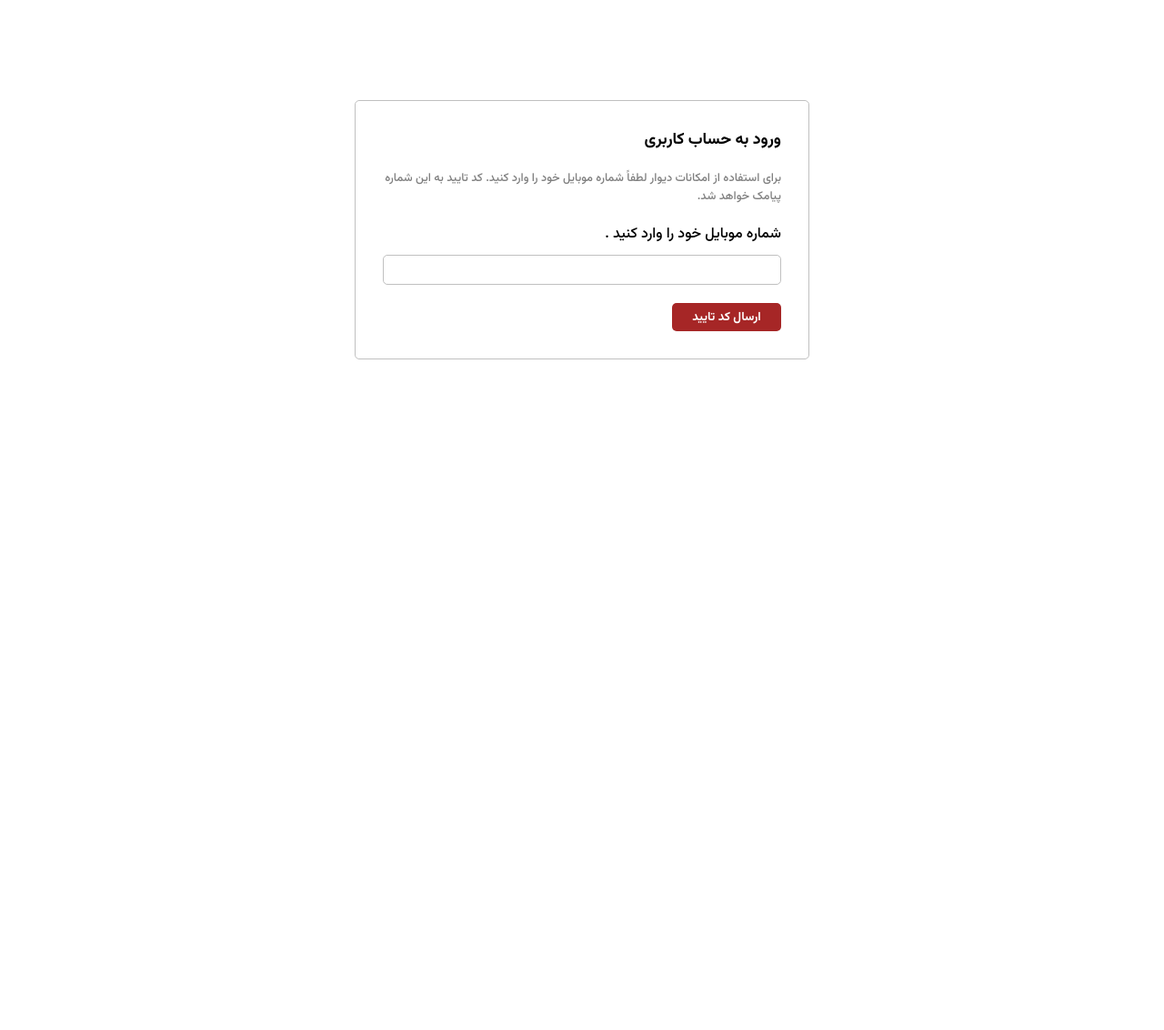
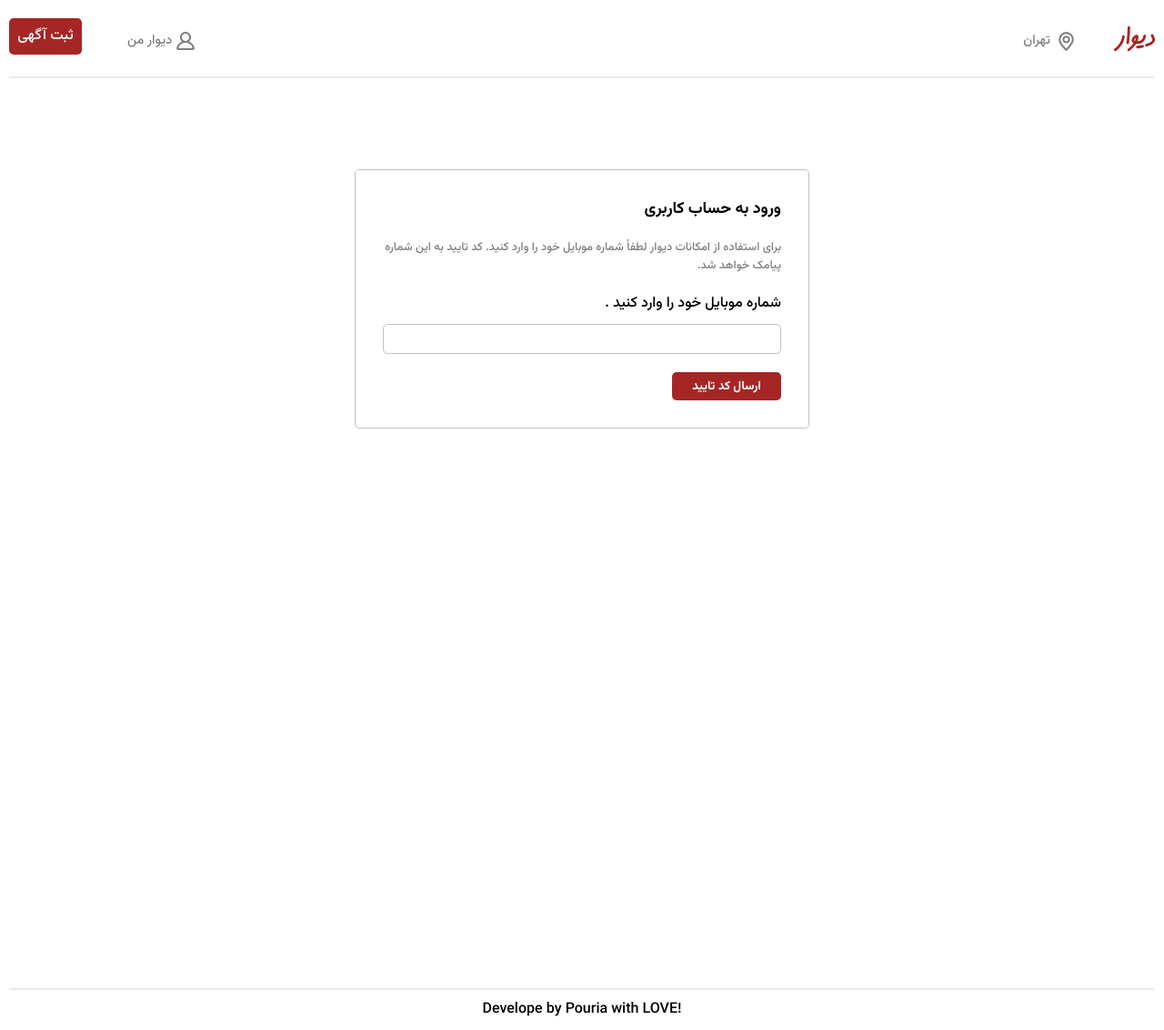
Before and after one commit to pouriashiralipour/divar-react, a React (Vite) app: page /auth in a window 1280 px wide. Shown: the whole page at 91% size. Before the commit the page ends 800 px from the top, so only its background shows below. Built offline with nearby package versions, Linux system fonts and the light colour scheme; no server answers.

Commit message:
add category form

```diff
--- a/src/App.jsx
+++ b/src/App.jsx
@@ -4,6 +4,7 @@
 import { ReactQueryDevtools } from "@tanstack/react-query-devtools";
 
 import defaultOptions from "src/configs/reactQuery";
+import Layouts from "./layouts/Layouts";
 
 function App() {
   const queryClient = new QueryClient({
@@ -12,7 +13,9 @@
   return (
     <QueryClientProvider client={queryClient}>
       <BrowserRouter>
-        <Router />
+        <Layouts>
+          <Router />
+        </Layouts>
         <ReactQueryDevtools />
       </BrowserRouter>
     </QueryClientProvider>
--- /dev/null
+++ b/src/components/CategoryForm.jsx
@@ -0,0 +1,43 @@
+import React, { useState } from "react";
+
+import styles from "./CategoryForm.module.css";
+import { useMutation } from "@tanstack/react-query";
+import { addCategory } from "src/services/admin";
+
+const CategoryForm = () => {
+  const [form, setForm] = useState({ name: "", slug: "", icon: "" });
+
+  const mutation = useMutation({
+    mutationFn: addCategory,
+  });
+  //   console.log(mutation.isPending, mutation.error, mutation.data);
+
+  const changeHandler = (event) => {
+    setForm({ ...form, [event.target.name]: event.target.value });
+  };
+
+  const submitHandler = (event) => {
+    event.preventDefault();
+    if (!form.name || !form.slug || !form.icon) return; // validation
+    mutation.mutate(form);
+    // console.log(form);
+  };
+  return (
+    <form
+      className={styles.form}
+      onChange={changeHandler}
+      onSubmit={submitHandler}
+    >
+      <h3>دسته بندی جدید</h3>
+      <label htmlFor='name'>اسم دسته بندی</label>
+      <input type='text' name='name' id='name' />
+      <label htmlFor='slug'>اسلاگ </label>
+      <input type='text' name='slug' id='slug' />
+      <label htmlFor='icon'>آیکون</label>
+      <input type='text' name='icon' id='icon' />
+      <button type='submit'>ایجاد</button>
+    </form>
+  );
+};
+
+export default CategoryForm;
--- /dev/null
+++ b/src/components/CategoryForm.module.css
@@ -0,0 +1,39 @@
+.form h3 {
+  margin-bottom: 30px;
+  border-bottom: 3px solid #a62626;
+  width: fit-content;
+  padding-bottom: 5px;
+}
+
+.form label {
+  display: block;
+  font-size: 0.9rem;
+  margin-bottom: 10px;
+}
+
+.form input {
+  display: block;
+  width: 300px;
+  padding: 5px;
+  border: 1px solid silver;
+  border-radius: 5px;
+  margin-bottom: 30px;
+}
+
+.form button {
+  background-color: #a62626;
+  color: #fff;
+  border: none;
+  padding: 10px 25px;
+  border-radius: 5px;
+  font-size: 0.9rem;
+  cursor: pointer;
+}
+
+.form p {
+  background-color: #a62626;
+  margin-bottom: 20px;
+  color: #fff;
+  text-align: cenetr;
+  border-radius: 5px;
+}
--- /dev/null
+++ b/src/layouts/Footer.jsx
@@ -0,0 +1,11 @@
+import styles from "./Footer.module.css";
+
+const Footer = () => {
+  return (
+    <footer className={styles.footer}>
+      <p>Develope by Pouria with LOVE!</p>
+    </footer>
+  );
+};
+
+export default Footer;
--- /dev/null
+++ b/src/layouts/Footer.module.css
@@ -0,0 +1,7 @@
+.footer {
+  text-align: center;
+  direction: ltr;
+  margin-top: 100px;
+  padding-top: 10px;
+  border-top: 2px solid rgb(234, 234, 234);
+}
--- /dev/null
+++ b/src/layouts/Header.jsx
@@ -0,0 +1,32 @@
+import styles from "./Header.module.css";
+
+import { Link } from "react-router";
+
+const Header = () => {
+  return (
+    <header className={styles.header}>
+      <div>
+        <Link to='/'>
+          <img src='divar.svg' className={styles.logo} />
+        </Link>
+        <span>
+          <img src='location.svg' />
+          <p>تهران</p>
+        </span>
+      </div>
+      <div>
+        <Link to='/auth'>
+          <span>
+            <img src='profile.svg' />
+            <p>دیوار من</p>
+          </span>
+        </Link>
+        <Link to='/dashboard' className={styles.button}>
+          ثبت آگهی
+        </Link>
+      </div>
+    </header>
+  );
+};
+
+export default Header;
--- /dev/null
+++ b/src/layouts/Header.module.css
@@ -0,0 +1,39 @@
+.header {
+  display: flex;
+  justify-content: space-between;
+  align-items: cenetr;
+  border-bottom: 2px solid rgb(234, 234, 234);
+  padding: 10px 0;
+  margin-bottom: 20px;
+}
+
+.button {
+  background-color: #a62626;
+  color: #fff;
+  height: 40px;
+  width: 80px;
+  line-height: 40px;
+  text-align: center;
+  border-radius: 5px;
+  margin-right: 50px;
+}
+
+.logo {
+  width: 45px;
+  margin-left: 40px;
+}
+
+.header div {
+  display: flex;
+}
+
+.header span {
+  display: flex;
+  align-items: center;
+  color: grey;
+  height: 50px;
+}
+.header span p {
+  margin-right: 5px;
+  font-size: 0.9rem;
+}
--- /dev/null
+++ b/src/layouts/Layouts.jsx
@@ -0,0 +1,17 @@
+import React from "react";
+import Header from "./Header";
+import Footer from "./Footer";
+
+import styles from "./Layouts.module.css";
+
+const Layouts = ({ children }) => {
+  return (
+    <>
+      <Header />
+      <div className={styles.main}>{children}</div>
+      <Footer />
+    </>
+  );
+};
+
+export default Layouts;
--- /dev/null
+++ b/src/layouts/Layouts.module.css
@@ -0,0 +1,3 @@
+.main {
+  min-height: 100vh;
+}
--- a/src/pages/AdminPage.jsx
+++ b/src/pages/AdminPage.jsx
@@ -1,7 +1,7 @@
-import React from "react";
+import CategoryForm from "src/components/CategoryForm";
 
 const AdminPage = () => {
-  return <div>AdminPage</div>;
+  return <CategoryForm />;
 };
 
 export default AdminPage;
--- a/src/router/Router.jsx
+++ b/src/router/Router.jsx
@@ -47,10 +47,11 @@
             ) : (
               <Navigate
                 to='/
-            '
+              '
               />
             )
           }
+          //   element={<AdminPage />}
         />
         <Route path='*' element={<PageNotFound />} />
       </Routes>
--- /dev/null
+++ b/src/services/admin.js
@@ -0,0 +1,5 @@
+import api from "src/configs/api";
+
+const addCategory = (data) => api.post("/category", data);
+
+export { addCategory };
```
